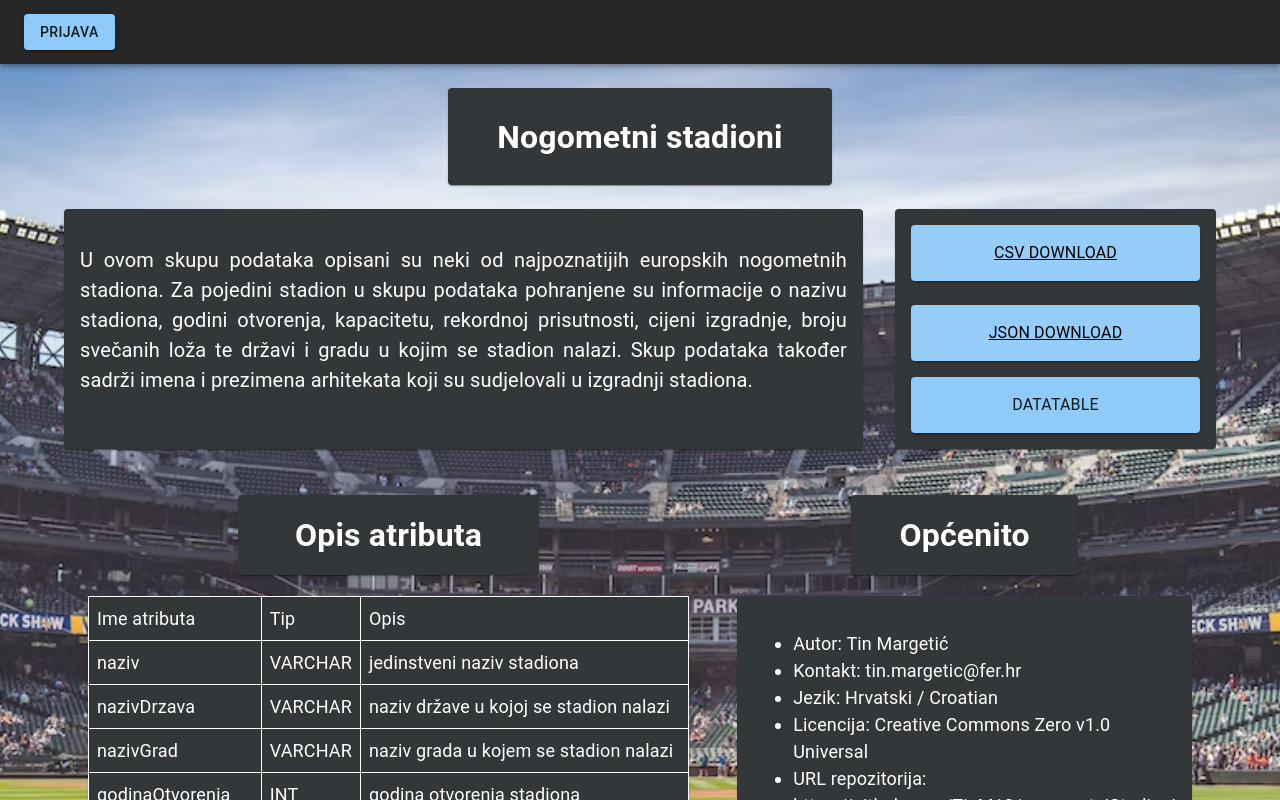
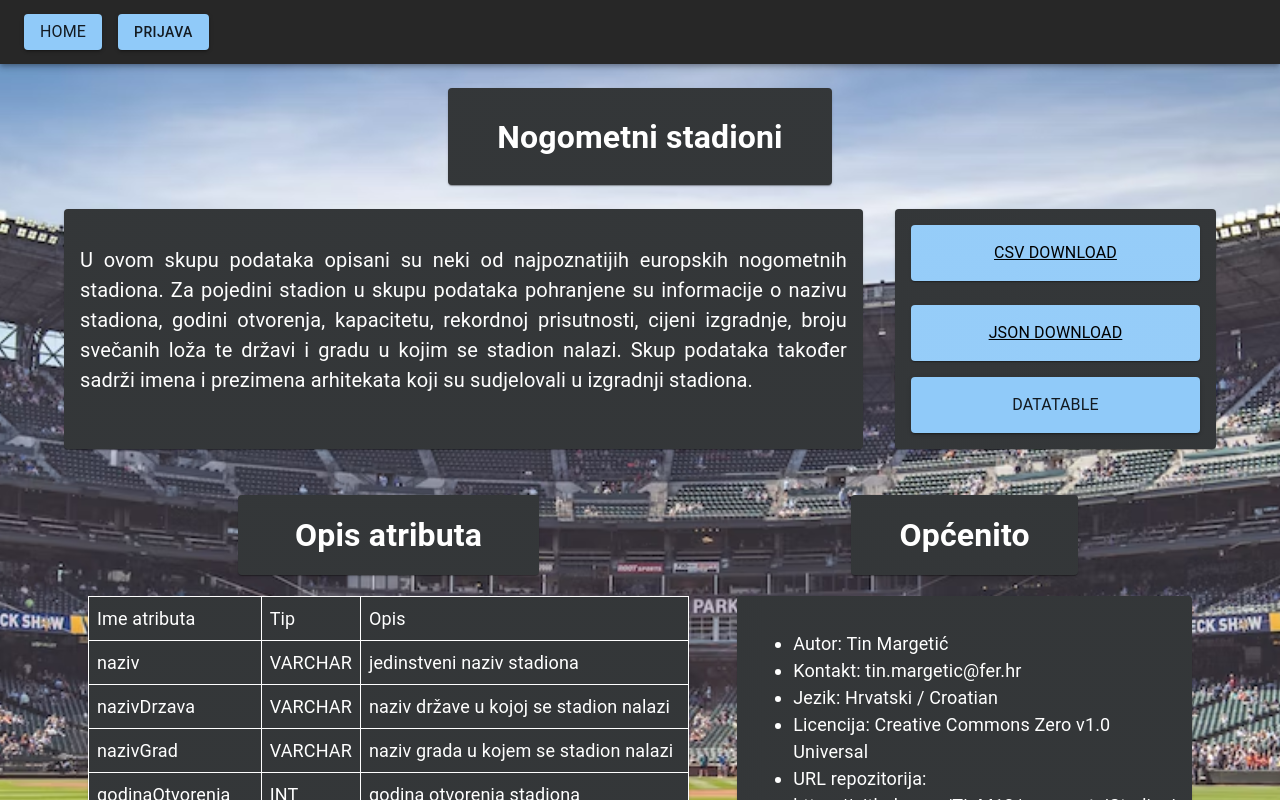
Before and after one commit to TinM12/nogometniStadioni, a React (Create React App) app in the folder frontend/: page / in a window 1280 px wide. Shown: the top 800 px of the page. Built offline with nearby package versions, Linux system fonts and the light colour scheme.

Commit message:
Popravi header

```diff
--- a/frontend/src/components/Header/index.js
+++ b/frontend/src/components/Header/index.js
@@ -1,5 +1,5 @@
 import { useAuth0 } from '@auth0/auth0-react';
-import { AppBar, Button, Stack, Toolbar } from '@mui/material';
+import { AppBar, Button, Stack, Toolbar, Typography } from '@mui/material';
 import React from 'react';
 import LoginButton from '../LoginButton';
 import LogoutButton from '../LogoutButton'
@@ -7,12 +7,16 @@
 
 const Header = () => {
 
-    const { isAuthenticated } = useAuth0();
+    const { logout, isAuthenticated } = useAuth0();
 
     const navigateTo = useNavigate();
 
     const handleProfileClick = async () => {
         navigateTo('/profile');
+    };
+
+    const handleHomeClick = () => {
+        navigateTo('/');
     };
 
     function downloadFile({ data, fileName, fileType }) {
@@ -70,8 +74,17 @@
         <AppBar position='static'>
             <Toolbar>
                 <Stack direction='row' spacing ='1rem' alignItems={'center'}>
+                    <Button variant='contained' onClick={handleHomeClick}>
+                        <Typography>Home</Typography>
+                    </Button>
                     <LoginButton />
                     <LogoutButton />
+                    {isAuthenticated ?
+                        <Button variant='contained' onClick={logout}>
+                            Odjava na auth0
+                        </Button>
+                        : undefined
+                    }
                     {isAuthenticated ?
                         <Button variant='contained' onClick={handleProfileClick}>
                             Korisnički profil
--- a/frontend/src/pages/Profile.js
+++ b/frontend/src/pages/Profile.js
@@ -6,7 +6,7 @@
 import { Navigate } from "react-router-dom";
 
 const Profile = () => {
-const { isAuthenticated, getAccessTokenSilently } = useAuth0();
+  const { isAuthenticated, getAccessTokenSilently } = useAuth0();
 
   const [userInfo, setUserInfo] = useState('');
 
@@ -43,7 +43,7 @@
                 src={userInfo.picture}
                 >
               </Avatar>
-              <Typography variant='h5'>Name: {userInfo.name}</Typography>
+              <Typography variant='h5'>Nickname: {userInfo.nickname}</Typography>
               <Typography variant='h5'>Email: {userInfo.email}</Typography>
             </Stack>
           </Paper>
```
